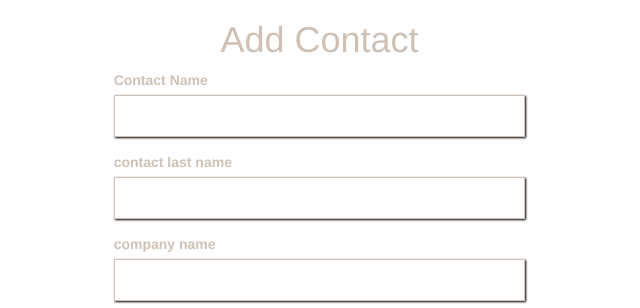
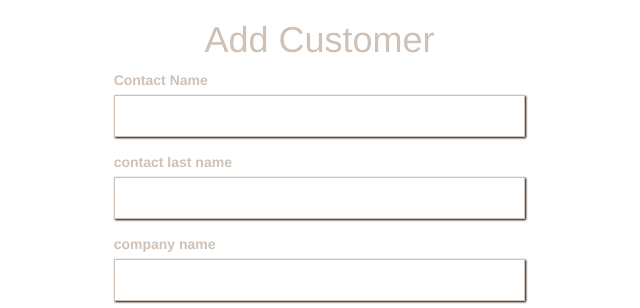
Before and after one commit to Teunimli/Groep1-Barroc-it, a PHP site: page /barroc-itPR/views/customers/add.php in a window 1280 px wide. Shown: the top 308 px of the page, without its empty margins (328-968 px from the left). Run offline with PHP 8.4, Linux system fonts and the light colour scheme.

Commit message:
met komma

```diff
--- a/back-end/barroc-itPR/app/controllers/customercontroller.php
+++ b/back-end/barroc-itPR/app/controllers/customercontroller.php
@@ -1,5 +1,6 @@
 <?php
 require_once '../init.php';
+
 switch( $_POST['type'] ) {
     case 'add' :
         add($_POST['contact_name'],
@@ -47,7 +48,6 @@ function add($contact_name, $contact_lastname,
     $controle = 2;
 
     $created_at = time();
-
     $sql = "SELECT * FROM tbl_customer WHERE companyname = :companyname";
     $q = $db->prepare($sql);
     $q->bindParam(':companyname', $companyname);
@@ -88,7 +88,7 @@ function add($contact_name, $contact_lastname,
                                       second_city, second_housenumber, contactperson, initials,
                                       first_telephonenumber, second_telephonenumber, fax, email,
                                       ledgeraccountnumber, taxcode, created_at )
-                    VALUES (:contact_name, :contact_lastname, :companyname, :first_adress
+                    VALUES (:contact_name, :contact_lastname, :companyname, :first_adress,
                             :first_zipcode, :first_city, :first_housenumber, :second_adress,
                             :second_zipcode, :second_city, :second_housenumber, :contactperson,
                             :initials, :first_telephonenumber, :second_telephonenumber, :fax, :email,
--- a/back-end/barroc-itPR/public/views/customers/add.php
+++ b/back-end/barroc-itPR/public/views/customers/add.php
@@ -1,7 +1,8 @@
 <?php require_once  '../../header.php'; ?>
 
+
 <form class="col-md-4 col-md-push-4" action="../../../app/controllers/customercontroller.php" method="POST">
-    <h1 class="text-center">Add Contact</h1>
+    <h1 class="text-center">Add Customer</h1>
 
     <input type="hidden" name="type" value="add"/>
 
```
